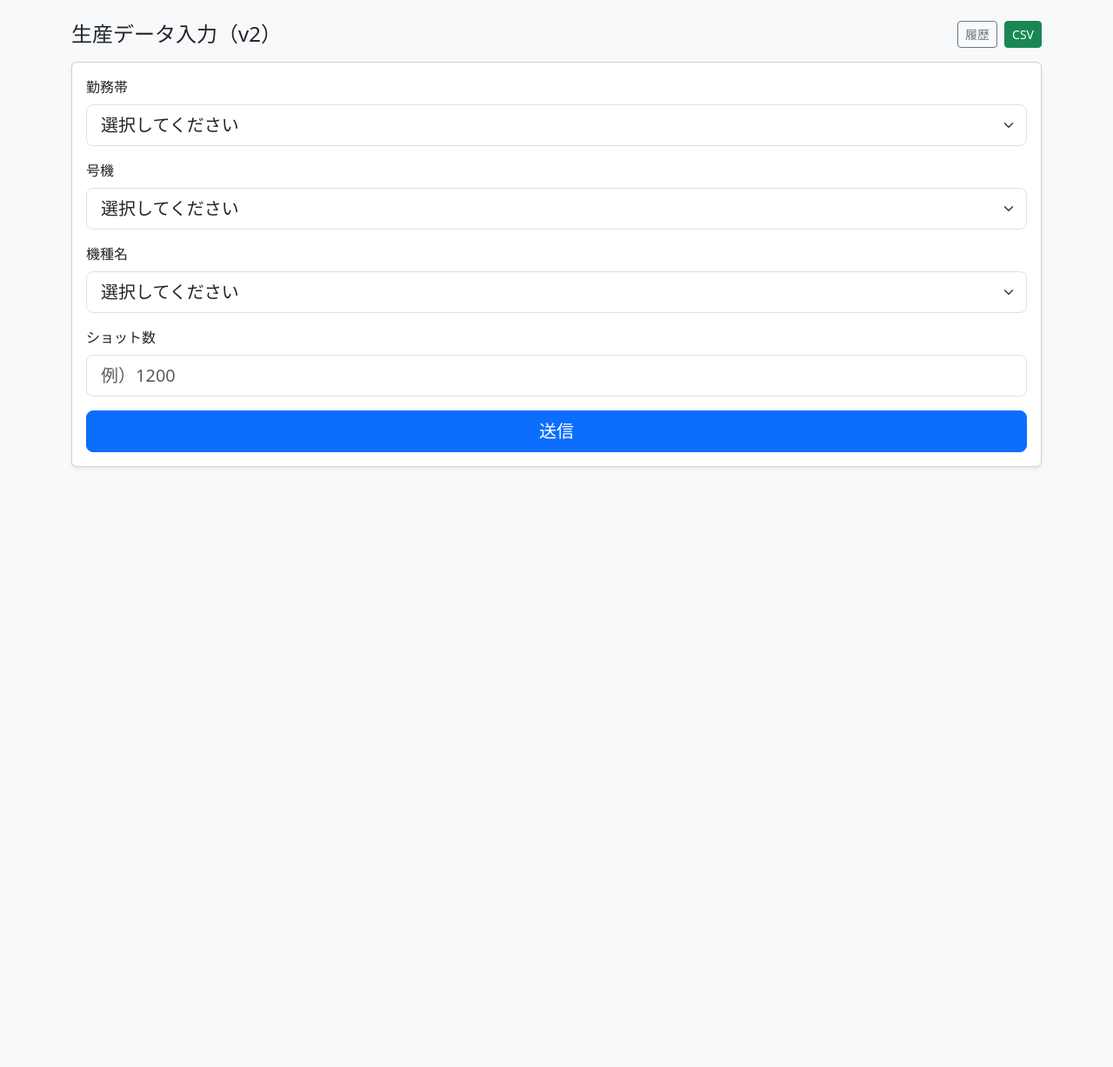
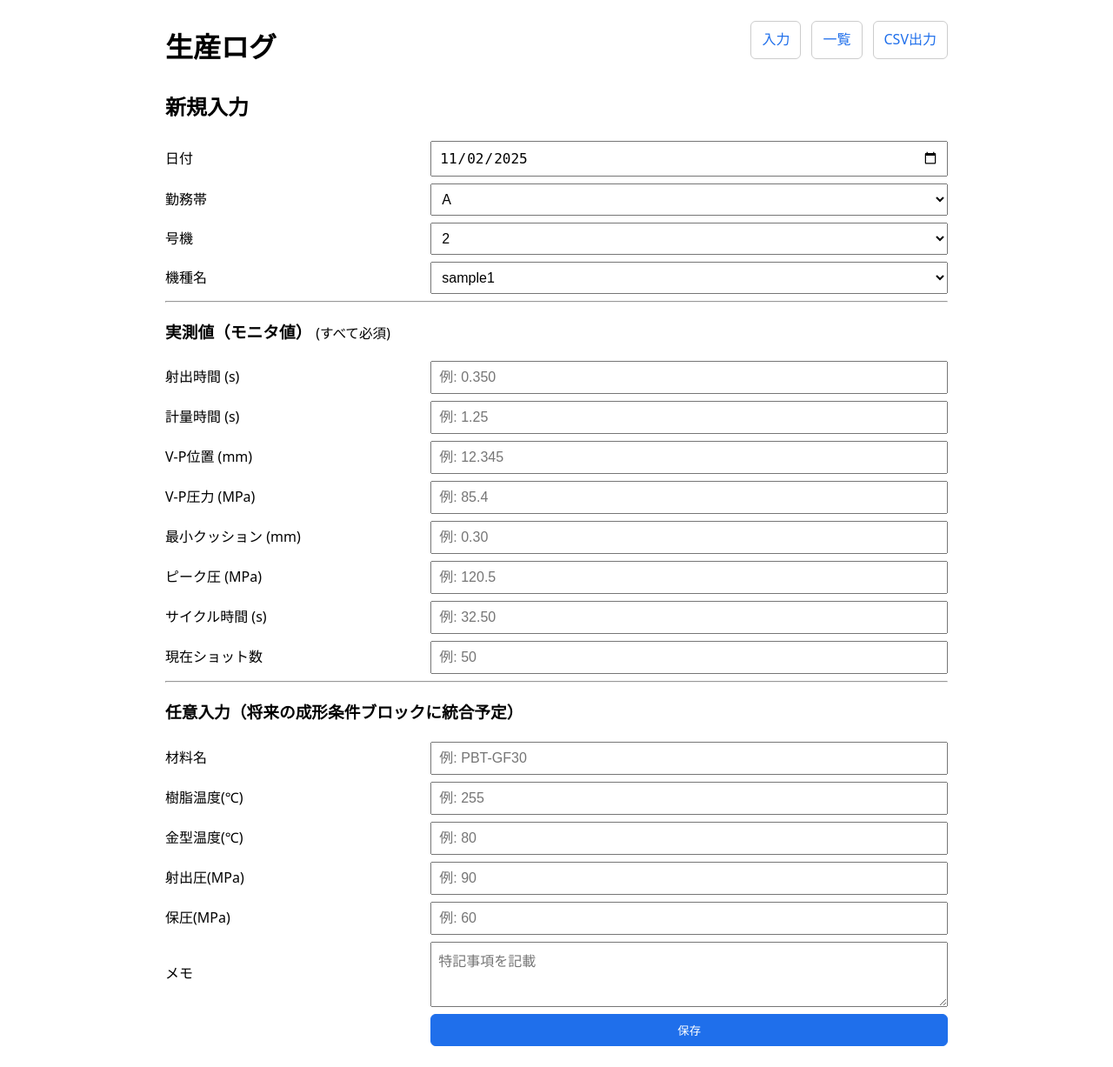
Before and after one commit to mokamoca/data-entry-app, a Flask app: page / in a window 1280 px wide. Shown: the whole page at 87% size. Before the commit the page ends 538 px from the top, so only its background shows below. Run offline with Flask 3, Linux system fonts and the light colour scheme.

Commit message:
v1.0 実測値（モニタ値）入力フォーム実装一覧表示CSV出力まで完了

```diff
--- a/app.py
+++ b/app.py
@@ -1,75 +1,197 @@
-from flask import Flask, render_template, request, send_file
-import csv
-import os
-from datetime import datetime
+from datetime import date, datetime
+from flask import Flask, render_template, request, redirect, url_for, send_file, flash
+from sqlalchemy import create_engine, Column, Integer, String, Date, Float, Text, inspect
+from sqlalchemy.orm import declarative_base, sessionmaker
+import pandas as pd
 
 app = Flask(__name__)
+app.secret_key = "change-me"  # フラッシュメッセージ用
 
-# 保存先
-DATA_DIR = os.path.join(os.path.dirname(__file__), "data")
-CSV_PATH = os.path.join(DATA_DIR, "records_v2.csv")  # 新しい列構成に変更
-os.makedirs(DATA_DIR, exist_ok=True)
+# --- DB セットアップ（SQLite） ---
+DB_PATH = "production_log.db"
+engine = create_engine(f"sqlite:///{DB_PATH}", echo=False, future=True)
+Base = declarative_base()
+SessionLocal = sessionmaker(bind=engine, autoflush=False, autocommit=False)
 
-def ensure_header():
-    """CSVが無い/空ならヘッダを書き込む（v2：shift, machine, model, shots）"""
-    if not os.path.exists(CSV_PATH) or os.path.getsize(CSV_PATH) == 0:
-        with open(CSV_PATH, "w", newline="", encoding="utf-8-sig") as f:
-            writer = csv.writer(f)
-            writer.writerow(["timestamp", "shift", "machine", "model", "shots"])
+# 選択肢（必要に応じて編集）
+SHIFT_CHOICES = ["A", "B", "C"]
+MACHINE_CHOICES = [2, 3, 4, 5, 6]
+MODEL_CHOICES = [f"sample{i}" for i in range(1, 11)]
 
-def append_record(shift: str, machine: str, model: str, shots: int):
-    ensure_header()
-    ts = datetime.now().isoformat(timespec="seconds")
-    with open(CSV_PATH, "a", newline="", encoding="utf-8-sig") as f:
-        writer = csv.writer(f)
-        writer.writerow([ts, shift, machine, model, shots])
+# --- モデル ---
+class Entry(Base):
+    __tablename__ = "entries"
+    id = Column(Integer, primary_key=True, autoincrement=True)
+    work_date = Column(Date, nullable=False)            # 日付
+    shift = Column(String(1), nullable=False)           # 勤務帯 A/B/C
+    machine_no = Column(Integer, nullable=False)        # 号機 2..6
+    model_name = Column(String(50), nullable=False)     # 機種名
 
-def read_records(limit: int = 50):
-    if not os.path.exists(CSV_PATH) or os.path.getsize(CSV_PATH) == 0:
-        return []
-    with open(CSV_PATH, "r", newline="", encoding="utf-8-sig") as f:
-        reader = csv.DictReader(f)
-        rows = list(reader)
-    rows.sort(key=lambda r: r["timestamp"], reverse=True)
-    return rows[:limit]
+    # ▼ 実測値（モニタ値） — 全て必須扱い（アプリ側でバリデーション）
+    inj_time = Column(Float, nullable=True)             # 射出時間(s, 0.001)
+    metering_time = Column(Float, nullable=True)        # 計量時間(s, 0.01)
+    vp_position = Column(Float, nullable=True)          # V-P位置(mm, 0.001)
+    vp_pressure = Column(Float, nullable=True)          # V-P圧力(MPa, 0.1)
+    min_cushion = Column(Float, nullable=True)          # 最小クッション(mm, 0.01)
+    peak_pressure = Column(Float, nullable=True)        # ピーク圧(MPa, 0.1)
+    cycle_time = Column(Float, nullable=True)           # サイクル時間(s, 0.01) ※前フィールド流用
+    shot_count = Column(Integer, nullable=True)         # 現在ショット数（必須扱い）
 
-@app.route("/", methods=["GET"])
+    # ▼ 将来の「成形条件」用に残しておくフィールド（任意入力のまま）
+    material = Column(String(50), nullable=True)        # 材料名
+    melt_temp = Column(Float, nullable=True)            # 樹脂温度(℃)
+    mold_temp = Column(Float, nullable=True)            # 金型温度(℃)
+    inj_pressure = Column(Float, nullable=True)         # 射出圧(MPa)
+    hold_pressure = Column(Float, nullable=True)        # 保圧(MPa)
+    note = Column(Text, nullable=True)                  # メモ
+
+def init_db():
+    # 初回のみ作成（既存テーブルがある場合は列追加等は行わない）
+    if not inspect(engine).has_table("entries"):
+        Base.metadata.create_all(bind=engine)
+
+@app.route("/", methods=["GET", "POST"])
 def index():
-    return render_template("index.html")
+    if request.method == "POST":
+        try:
+            # フォーム値を取得
+            work_date_str = request.form.get("work_date") or date.today().isoformat()
+            work_date = datetime.strptime(work_date_str, "%Y-%m-%d").date()
 
-@app.route("/submit", methods=["POST"])
-def submit():
-    # 受け取り（空白除去）
-    shift   = request.form.get("shift", "").strip()      # 勤務帯 A/B/C
-    machine = request.form.get("machine", "").strip()    # 号機 2~6
-    model   = request.form.get("model", "").strip()      # 機種名 sample1~10
-    shots_raw = request.form.get("shots", "0").strip()
+            shift = request.form.get("shift")
+            machine_no = int(request.form.get("machine_no"))
+            model_name = request.form.get("model_name")
 
-    # 数値バリデーション
-    try:
-        shots = int(shots_raw)
-        if shots < 0:
-            shots = 0
-    except ValueError:
-        shots = 0
+            def to_float(val):
+                if val is None or val == "":
+                    return None
+                try:
+                    # Windowsで小数点が「,」の入力に来ても置換
+                    return float(str(val).replace(",", "."))
+                except ValueError:
+                    return None
 
-    append_record(shift, machine, model, shots)
-    return render_template("result.html", shift=shift, machine=machine, model=model, shots=shots)
+            def to_int(val):
+                if val is None or val == "":
+                    return None
+                try:
+                    return int(val)
+                except ValueError:
+                    return None
 
-@app.route("/records", methods=["GET"])
+            # --- 実測値（必須） ---
+            inj_time = to_float(request.form.get("inj_time"))            # 0.001 s
+            metering_time = to_float(request.form.get("metering_time"))  # 0.01 s
+            vp_position = to_float(request.form.get("vp_position"))      # 0.001 mm
+            vp_pressure = to_float(request.form.get("vp_pressure"))      # 0.1 MPa
+            min_cushion = to_float(request.form.get("min_cushion"))      # 0.01 mm
+            peak_pressure = to_float(request.form.get("peak_pressure"))  # 0.1 MPa
+            cycle_time = to_float(request.form.get("cycle_time"))        # 0.01 s
+            shot_count = to_int(request.form.get("shot_count"))          # int
+
+            # --- 任意（成形条件の前座：今は保存のみ） ---
+            material = request.form.get("material") or None
+            melt_temp = to_float(request.form.get("melt_temp"))
+            mold_temp = to_float(request.form.get("mold_temp"))
+            inj_pressure = to_float(request.form.get("inj_pressure"))
+            hold_pressure = to_float(request.form.get("hold_pressure"))
+            note = request.form.get("note") or None
+
+            # ざっくりバリデーション
+            errors = []
+            if shift not in SHIFT_CHOICES:
+                errors.append("勤務帯の値が不正です。")
+            if machine_no not in MACHINE_CHOICES:
+                errors.append("号機の値が不正です。")
+            if model_name not in MODEL_CHOICES:
+                errors.append("機種名の値が不正です。")
+
+            # 実測値は全て必須
+            required_floats = {
+                "射出時間": inj_time,
+                "計量時間": metering_time,
+                "V-P位置": vp_position,
+                "V-P圧力": vp_pressure,
+                "最小クッション": min_cushion,
+                "ピーク圧": peak_pressure,
+                "サイクル時間": cycle_time,
+            }
+            for label, v in required_floats.items():
+                if v is None:
+                    errors.append(f"{label}は必須です。")
+                elif v < 0:
+                    errors.append(f"{label}は0以上を入力してください。")
+
+            if shot_count is None:
+                errors.append("現在ショット数は必須です。")
+            elif shot_count < 0:
+                errors.append("現在ショット数は0以上を入力してください。")
+
+            if errors:
+                for e in errors:
+                    flash(e, "error")
+                return redirect(url_for("index"))
+
+            # 保存
+            session = SessionLocal()
+            entry = Entry(
+                work_date=work_date,
+                shift=shift,
+                machine_no=machine_no,
+                model_name=model_name,
+                inj_time=inj_time,
+                metering_time=metering_time,
+                vp_position=vp_position,
+                vp_pressure=vp_pressure,
+                min_cushion=min_cushion,
+                peak_pressure=peak_pressure,
+                cycle_time=cycle_time,
+                shot_count=shot_count,
+                material=material,
+                melt_temp=melt_temp,
+                mold_temp=mold_temp,
+                inj_pressure=inj_pressure,
+                hold_pressure=hold_pressure,
+                note=note,
+            )
+            session.add(entry)
+            session.commit()
+            session.close()
+            flash("保存しました。", "success")
+            return redirect(url_for("index"))
+        except Exception as e:
+            flash(f"保存に失敗しました: {e}", "error")
+            return redirect(url_for("index"))
+
+    # GET
+    today = date.today().isoformat()
+    return render_template(
+        "index.html",
+        today=today,
+        shift_choices=SHIFT_CHOICES,
+        machine_choices=MACHINE_CHOICES,
+        model_choices=MODEL_CHOICES,
+    )
+
+@app.route("/records")
 def records():
-    rows = read_records(limit=50)
+    session = SessionLocal()
+    rows = (
+        session.query(Entry)
+        .order_by(Entry.work_date.desc(), Entry.id.desc())
+        .all()
+    )
+    session.close()
     return render_template("records.html", rows=rows)
 
-@app.route("/export", methods=["GET"])
+@app.route("/export")
 def export_csv():
-    ensure_header()
-    return send_file(
-        CSV_PATH,
-        mimetype="text/csv; charset=utf-8",
-        as_attachment=True,
-        download_name="records_v2.csv",
-    )
+    # 全件をCSV出力
+    df = pd.read_sql_table("entries", con=engine)
+    export_path = "production_log_export.csv"
+    df.to_csv(export_path, index=False, encoding="utf-8-sig")
+    return send_file(export_path, as_attachment=True)
 
 if __name__ == "__main__":
+    init_db()
     app.run(host="0.0.0.0", port=5000, debug=True)
--- /dev/null
+++ b/templates/base.html
@@ -0,0 +1,44 @@
+<!doctype html>
+<html lang="ja">
+<head>
+  <meta charset="utf-8">
+  <title>{{ title or "Data Entry App" }}</title>
+  <meta name="viewport" content="width=device-width, initial-scale=1">
+  <style>
+    body{font-family:system-ui,Segoe UI,Helvetica,Arial,sans-serif;max-width:900px;margin:24px auto;padding:0 12px;line-height:1.6}
+    header,nav{display:flex;gap:12px;align-items:center;justify-content:space-between;margin-bottom:16px}
+    a{color:#1f6feb;text-decoration:none}
+    .row{display:grid;grid-template-columns:1fr 2fr;gap:8px;align-items:center;margin-bottom:8px}
+    input,select,textarea{padding:8px;font-size:16px}
+    .flash{padding:8px;border-radius:6px;margin:8px 0}
+    .flash.success{background:#e6ffed}
+    .flash.error{background:#ffeef0}
+    table{border-collapse:collapse;width:100%}
+    th,td{border:1px solid #ddd;padding:6px;text-align:left}
+    th{background:#f6f8fa}
+    .actions{display:flex;gap:12px}
+    .btn{padding:8px 12px;border:1px solid #ccc;border-radius:6px;background:#fff}
+    .btn.primary{background:#1f6feb;color:#fff;border-color:#1f6feb}
+  </style>
+</head>
+<body>
+  <header>
+    <h1 style="margin:0">生産ログ</h1>
+    <nav class="actions">
+      <a class="btn" href="{{ url_for('index') }}">入力</a>
+      <a class="btn" href="{{ url_for('records') }}">一覧</a>
+      <a class="btn" href="{{ url_for('export_csv') }}">CSV出力</a>
+    </nav>
+  </header>
+
+  {% with messages = get_flashed_messages(with_categories=true) %}
+    {% if messages %}
+      {% for category, message in messages %}
+        <div class="flash {{ category }}">{{ message }}</div>
+      {% endfor %}
+    {% endif %}
+  {% endwith %}
+
+  {% block content %}{% endblock %}
+</body>
+</html>
--- a/templates/index.html
+++ b/templates/index.html
@@ -1,73 +1,118 @@
-<!doctype html>
-<html lang="ja">
-<head>
-  <meta charset="utf-8">
-  <meta name="viewport" content="width=device-width, initial-scale=1">
-  <title>生産データ入力（ミニ・v2）</title>
-  <link href="https://cdn.jsdelivr.net/npm/bootstrap@5.3.3/dist/css/bootstrap.min.css" rel="stylesheet">
-</head>
-<body class="bg-light">
-  <div class="container py-4">
-    <div class="d-flex justify-content-between align-items-center mb-3">
-      <h1 class="h4 m-0">生産データ入力（v2）</h1>
-      <div class="d-flex gap-2">
-        <a href="/records" class="btn btn-outline-secondary btn-sm">履歴</a>
-        <a href="/export" class="btn btn-success btn-sm">CSV</a>
-      </div>
+{% extends "base.html" %}
+{% block content %}
+<h2>新規入力</h2>
+<form method="post">
+  <div class="row">
+    <label>日付</label>
+    <input type="date" name="work_date" value="{{ today }}">
   </div>
 
-    <form method="post" action="/submit" class="card p-3 shadow-sm">
-      <!-- 勤務帯 A/B/C -->
-      <div class="mb-3">
-        <label class="form-label">勤務帯</label>
-        <select name="shift" class="form-select form-select-lg" required>
-          <option value="" selected disabled>選択してください</option>
-          <option value="A">A</option>
-          <option value="B">B</option>
-          <option value="C">C</option>
+  <div class="row">
+    <label>勤務帯</label>
+    <select name="shift" required>
+      {% for s in shift_choices %}
+        <option value="{{ s }}">{{ s }}</option>
+      {% endfor %}
     </select>
   </div>
 
-      <!-- 号機 2~6 -->
-      <div class="mb-3">
-        <label class="form-label">号機</label>
-        <select name="machine" class="form-select form-select-lg" required>
-          <option value="" selected disabled>選択してください</option>
-          <option value="2">2</option>
-          <option value="3">3</option>
-          <option value="4">4</option>
-          <option value="5">5</option>
-          <option value="6">6</option>
+  <div class="row">
+    <label>号機</label>
+    <select name="machine_no" required>
+      {% for m in machine_choices %}
+        <option value="{{ m }}">{{ m }}</option>
+      {% endfor %}
     </select>
   </div>
 
-      <!-- 機種名 sample1~10 -->
-      <div class="mb-3">
-        <label class="form-label">機種名</label>
-        <select name="model" class="form-select form-select-lg" required>
-          <option value="" selected disabled>選択してください</option>
-          <option value="sample1">sample1</option>
-          <option value="sample2">sample2</option>
-          <option value="sample3">sample3</option>
-          <option value="sample4">sample4</option>
-          <option value="sample5">sample5</option>
-          <option value="sample6">sample6</option>
-          <option value="sample7">sample7</option>
-          <option value="sample8">sample8</option>
-          <option value="sample9">sample9</option>
-          <option value="sample10">sample10</option>
+  <div class="row">
+    <label>機種名</label>
+    <select name="model_name" required>
+      {% for n in model_choices %}
+        <option value="{{ n }}">{{ n }}</option>
+      {% endfor %}
     </select>
   </div>
 
-      <!-- ショット数 -->
-      <div class="mb-3">
-        <label class="form-label">ショット数</label>
-        <input name="shots" type="number" min="0" inputmode="numeric" pattern="\d*"
-               class="form-control form-control-lg" placeholder="例）1200" required>
+  <hr>
+  <h3>実測値（モニタ値） <small style="font-weight:normal">(すべて必須)</small></h3>
+
+  <div class="row">
+    <label>射出時間 (s)</label>
+    <input type="number" step="0.001" min="0" name="inj_time" required placeholder="例: 0.350">
   </div>
 
-      <button class="btn btn-primary btn-lg w-100 py-2">送信</button>
+  <div class="row">
+    <label>計量時間 (s)</label>
+    <input type="number" step="0.01" min="0" name="metering_time" required placeholder="例: 1.25">
+  </div>
+
+  <div class="row">
+    <label>V-P位置 (mm)</label>
+    <input type="number" step="0.001" min="0" name="vp_position" required placeholder="例: 12.345">
+  </div>
+
+  <div class="row">
+    <label>V-P圧力 (MPa)</label>
+    <input type="number" step="0.1" min="0" name="vp_pressure" required placeholder="例: 85.4">
+  </div>
+
+  <div class="row">
+    <label>最小クッション (mm)</label>
+    <input type="number" step="0.01" min="0" name="min_cushion" required placeholder="例: 0.30">
+  </div>
+
+  <div class="row">
+    <label>ピーク圧 (MPa)</label>
+    <input type="number" step="0.1" min="0" name="peak_pressure" required placeholder="例: 120.5">
+  </div>
+
+  <div class="row">
+    <label>サイクル時間 (s)</label>
+    <input type="number" step="0.01" min="0" name="cycle_time" required placeholder="例: 32.50">
+  </div>
+
+  <div class="row">
+    <label>現在ショット数</label>
+    <input type="number" step="1" min="0" name="shot_count" required placeholder="例: 50">
+  </div>
+
+  <hr>
+  <h3>任意入力（将来の成形条件ブロックに統合予定）</h3>
+
+  <div class="row">
+    <label>材料名</label>
+    <input type="text" name="material" placeholder="例: PBT-GF30">
+  </div>
+
+  <div class="row">
+    <label>樹脂温度(℃)</label>
+    <input type="number" step="0.1" name="melt_temp" placeholder="例: 255">
+  </div>
+
+  <div class="row">
+    <label>金型温度(℃)</label>
+    <input type="number" step="0.1" name="mold_temp" placeholder="例: 80">
+  </div>
+
+  <div class="row">
+    <label>射出圧(MPa)</label>
+    <input type="number" step="0.1" name="inj_pressure" placeholder="例: 90">
+  </div>
+
+  <div class="row">
+    <label>保圧(MPa)</label>
+    <input type="number" step="0.1" name="hold_pressure" placeholder="例: 60">
+  </div>
+
+  <div class="row">
+    <label>メモ</label>
+    <textarea name="note" rows="3" placeholder="特記事項を記載"></textarea>
+  </div>
+
+  <div class="row">
+    <label></label>
+    <button class="btn primary" type="submit">保存</button>
+  </div>
 </form>
-  </div>
-</body>
-</html>
+{% endblock %}
```
Also changed, not shown: templates/records.html (+30 -36 lines), templates/result.html (deleted, +0 -26 lines), production_log.db (added). Lines whose indentation alone changed are shown as unchanged.
